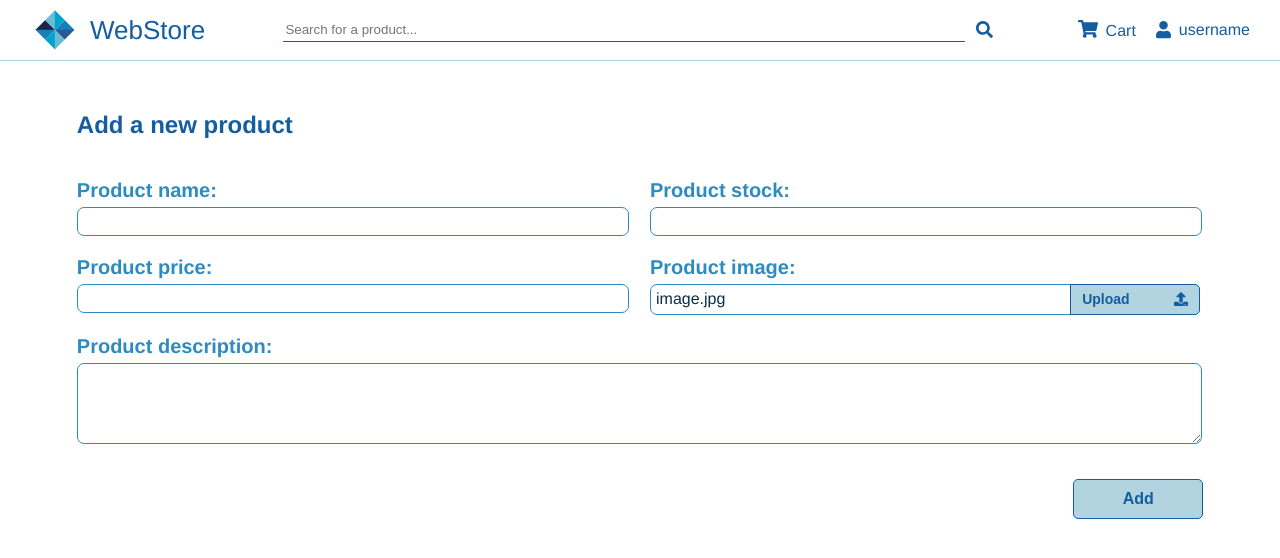
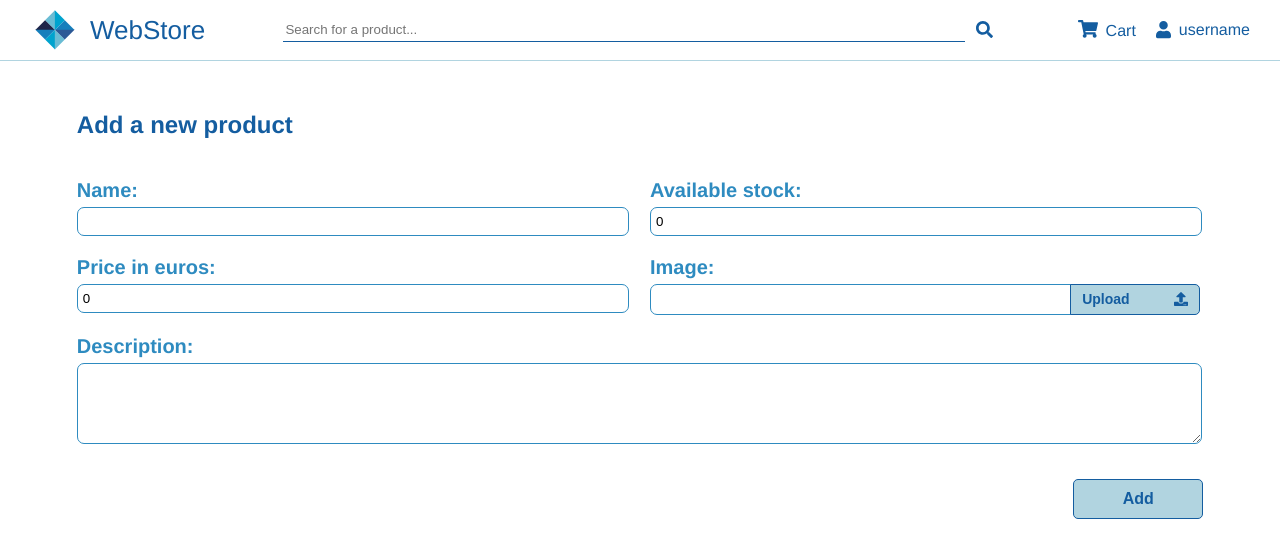
Before and after one commit to dacto10/WebStore, a React (Create React App) app: page /handler in a window 1280 px wide. Shown: the top 558 px of the page. Built offline with nearby package versions, Linux system fonts and the light colour scheme.

Commit message:
feat: Logica product handler

```diff
--- a/src/utils/types.ts
+++ b/src/utils/types.ts
@@ -6,6 +6,7 @@ export interface IProduct {
     price: number;
     stock: number;
     likes: number;
-    image: File | string;
+    imageUrl?: string;
     description?: string;
+    image?: File;
 }
--- a/src/views/app/Cart.tsx
+++ b/src/views/app/Cart.tsx
@@ -11,7 +11,7 @@ const Cart: React.FC =  () => {
         stock: 152,
         likes: 314,
         price: 799,
-        image: `https://static.acer.com/up/Resource/Acer/Laptops/Swift_1/Image/20200707/Acer-Swift-1_SF114-33_Gold_modelmain.png`
+        imageUrl: `https://static.acer.com/up/Resource/Acer/Laptops/Swift_1/Image/20200707/Acer-Swift-1_SF114-33_Gold_modelmain.png`
     },
     {
         id: "14",
@@ -21,7 +21,7 @@ const Cart: React.FC =  () => {
         stock: 2,
         likes: 3,
         price: 1999,
-        image: `https://static.wixstatic.com/media/e100fb_cc278b0d21ce46c1a0405c8d266f034b~mv2_d_1200_1500_s_2.jpg/v1/fill/w_498,h_498,al_c,q_85,usm_0.66_1.00_0.01/e100fb_cc278b0d21ce46c1a0405c8d266f034b~mv2_d_1200_1500_s_2.jpg`
+        imageUrl: `https://static.wixstatic.com/media/e100fb_cc278b0d21ce46c1a0405c8d266f034b~mv2_d_1200_1500_s_2.jpg/v1/fill/w_498,h_498,al_c,q_85,usm_0.66_1.00_0.01/e100fb_cc278b0d21ce46c1a0405c8d266f034b~mv2_d_1200_1500_s_2.jpg`
     }];
 
     const [currentProducts, setCurrentProducts] = useState<IProduct[]>(products);
--- a/src/views/app/Home.tsx
+++ b/src/views/app/Home.tsx
@@ -13,7 +13,7 @@ const Home: React.FC = () => {
         stock: 152,
         likes: 314,
         price: 799,
-        image: `https://static.acer.com/up/Resource/Acer/Laptops/Swift_1/Image/20200707/Acer-Swift-1_SF114-33_Gold_modelmain.png`
+        imageUrl: `https://static.acer.com/up/Resource/Acer/Laptops/Swift_1/Image/20200707/Acer-Swift-1_SF114-33_Gold_modelmain.png`
     },
     {
         id: "14",
@@ -23,7 +23,7 @@ const Home: React.FC = () => {
         stock: 2,
         likes: 3,
         price: 1999,
-        image: `https://static.wixstatic.com/media/e100fb_cc278b0d21ce46c1a0405c8d266f034b~mv2_d_1200_1500_s_2.jpg/v1/fill/w_498,h_498,al_c,q_85,usm_0.66_1.00_0.01/e100fb_cc278b0d21ce46c1a0405c8d266f034b~mv2_d_1200_1500_s_2.jpg`
+        imageUrl: `https://static.wixstatic.com/media/e100fb_cc278b0d21ce46c1a0405c8d266f034b~mv2_d_1200_1500_s_2.jpg/v1/fill/w_498,h_498,al_c,q_85,usm_0.66_1.00_0.01/e100fb_cc278b0d21ce46c1a0405c8d266f034b~mv2_d_1200_1500_s_2.jpg`
     }];
 
     const categories = [
--- a/src/views/app/Liked.tsx
+++ b/src/views/app/Liked.tsx
@@ -9,7 +9,7 @@ const Liked: React.FC = () => {
         stock: 152,
         likes: 314,
         price: 799,
-        image: `https://static.acer.com/up/Resource/Acer/Laptops/Swift_1/Image/20200707/Acer-Swift-1_SF114-33_Gold_modelmain.png`
+        imageUrl: `https://static.acer.com/up/Resource/Acer/Laptops/Swift_1/Image/20200707/Acer-Swift-1_SF114-33_Gold_modelmain.png`
     },
     {
         id: "14",
@@ -19,7 +19,7 @@ const Liked: React.FC = () => {
         stock: 2,
         likes: 3,
         price: 1999,
-        image: `https://static.wixstatic.com/media/e100fb_cc278b0d21ce46c1a0405c8d266f034b~mv2_d_1200_1500_s_2.jpg/v1/fill/w_498,h_498,al_c,q_85,usm_0.66_1.00_0.01/e100fb_cc278b0d21ce46c1a0405c8d266f034b~mv2_d_1200_1500_s_2.jpg`
+        imageUrl: `https://static.wixstatic.com/media/e100fb_cc278b0d21ce46c1a0405c8d266f034b~mv2_d_1200_1500_s_2.jpg/v1/fill/w_498,h_498,al_c,q_85,usm_0.66_1.00_0.01/e100fb_cc278b0d21ce46c1a0405c8d266f034b~mv2_d_1200_1500_s_2.jpg`
     }];
 
     return (
--- a/src/views/app/Orders.tsx
+++ b/src/views/app/Orders.tsx
@@ -11,7 +11,7 @@ const Orders: React.FC = () => {
         stock: 152,
         likes: 314,
         price: 799,
-        image: `https://static.acer.com/up/Resource/Acer/Laptops/Swift_1/Image/20200707/Acer-Swift-1_SF114-33_Gold_modelmain.png`
+        imageUrl: `https://static.acer.com/up/Resource/Acer/Laptops/Swift_1/Image/20200707/Acer-Swift-1_SF114-33_Gold_modelmain.png`
     },
     {
         id: "14",
@@ -21,7 +21,7 @@ const Orders: React.FC = () => {
         stock: 2,
         likes: 3,
         price: 1999,
-        image: `https://static.wixstatic.com/media/e100fb_cc278b0d21ce46c1a0405c8d266f034b~mv2_d_1200_1500_s_2.jpg/v1/fill/w_498,h_498,al_c,q_85,usm_0.66_1.00_0.01/e100fb_cc278b0d21ce46c1a0405c8d266f034b~mv2_d_1200_1500_s_2.jpg`
+        imageUrl: `https://static.wixstatic.com/media/e100fb_cc278b0d21ce46c1a0405c8d266f034b~mv2_d_1200_1500_s_2.jpg/v1/fill/w_498,h_498,al_c,q_85,usm_0.66_1.00_0.01/e100fb_cc278b0d21ce46c1a0405c8d266f034b~mv2_d_1200_1500_s_2.jpg`
     }];
 
     const [currentProducts, setCurrentProducts] = useState<IProduct[]>(products);
--- a/src/views/app/Product.tsx
+++ b/src/views/app/Product.tsx
@@ -12,7 +12,7 @@ const Product: React.FC = () => {
         stock: 152,
         likes: 314,
         price: 799,
-        image: `https://static.acer.com/up/Resource/Acer/Laptops/Swift_1/Image/20200707/Acer-Swift-1_SF114-33_Gold_modelmain.png`
+        imageUrl: `https://static.acer.com/up/Resource/Acer/Laptops/Swift_1/Image/20200707/Acer-Swift-1_SF114-33_Gold_modelmain.png`
     },
     {
         id: "14",
@@ -22,7 +22,7 @@ const Product: React.FC = () => {
         stock: 2,
         likes: 3,
         price: 1999,
-        image: `https://static.wixstatic.com/media/e100fb_cc278b0d21ce46c1a0405c8d266f034b~mv2_d_1200_1500_s_2.jpg/v1/fill/w_498,h_498,al_c,q_85,usm_0.66_1.00_0.01/e100fb_cc278b0d21ce46c1a0405c8d266f034b~mv2_d_1200_1500_s_2.jpg`
+        imageUrl: `https://static.wixstatic.com/media/e100fb_cc278b0d21ce46c1a0405c8d266f034b~mv2_d_1200_1500_s_2.jpg/v1/fill/w_498,h_498,al_c,q_85,usm_0.66_1.00_0.01/e100fb_cc278b0d21ce46c1a0405c8d266f034b~mv2_d_1200_1500_s_2.jpg`
     }];
 
     return (
--- a/src/views/app/ProductHandler.tsx
+++ b/src/views/app/ProductHandler.tsx
@@ -1,15 +1,36 @@
 import { FontAwesomeIcon } from "@fortawesome/react-fontawesome";
-import { useState } from "react";
+import React, { useState } from "react";
 import { useLocation } from "react-router-dom";
 import { IProduct } from "../../utils/types";
 
 const ProductHandler: React.FC = () => {
     const location = useLocation();
-    const [title, setTitle] = useState<string>(new URLSearchParams(location.search).get("p") ? "Edit your product fields" : "Add a new product");
-    const [product, setProduct] = useState<IProduct>();
+    const emptyProduct: IProduct = {
+        id: "",
+        category: "",
+        name: "",
+        seller: "",
+        price: 0,
+        stock: 0,
+        likes: 0,
+        imageUrl: "",
+        description: "",
+        image: undefined
+    }
+    const productId = new URLSearchParams(location.search).get("p");
+    const [title, setTitle] = useState<string>(productId ? "Edit your product fields" : "Add a new product");
+    const [buttonLabel, setButtonLabel] = useState<string>(productId ? "Save" : "Add")
+    const [product, setProduct] = useState<IProduct>(emptyProduct);
 
     const uploadImage = () => {
         document.getElementById("img-input")?.click();
+    }
+
+    const handleChange = (event: React.ChangeEvent<HTMLInputElement | HTMLTextAreaElement>) => {
+        setProduct(product => ({
+            ...product,
+            [event.target.id]: event.target.value
+        }))
     }
 
     return (
@@ -19,32 +40,33 @@ const ProductHandler: React.FC = () => {
             </div>
             <div className="default__body">
                 <div className="field">
-                    <p>Product name: </p>
-                    <input type="text" />
+                    <p>Name: </p>
+                    <input type="text" id="name" value={product.name} onChange={e => handleChange(e)}/>
                 </div>
                 <div className="field">
-                    <p>Product stock: </p>
-                    <input type="number" />
+                    <p>Available stock: </p>
+                    <input type="number" id="stock" value={product.stock} onChange={e => handleChange(e)}/>
                 </div>
                 <div className="field">
-                    <p>Product price: </p>
-                    <input type="number" />
+                    <p>Price in euros: </p>
+                    <input type="number" id="price" value={product.price} onChange={e => handleChange(e)}/>
                 </div>
                 <div className="field">
-                    <p>Product image: </p>
+                    <p>Image: </p>
                     <div className="field__file">
-                        <span>image.jpg</span>
-                        <input id="img-input" type="file" />
+                        <span></span>
+                        {/* TODO */}
+                        <input id="img-input" type="file"/>
                         <button className="btn btn--primary" onClick={uploadImage}>Upload <FontAwesomeIcon icon={['fas', 'upload']}/></button>
                     </div>
                 </div>
                 <div className="field description">
-                    <p>Product description: </p>
-                    <textarea/>
+                    <p>Description: </p>
+                    <textarea id="description" value={product.description} onChange={e => handleChange(e)}/>
                 </div>
             </div>
             <div className="default__buttons">
-                <button className="btn btn--primary">Add</button>
+                <button className="btn btn--primary">{buttonLabel}</button>
             </div>
         </div>
     )
--- a/src/views/app/SellingProducts.tsx
+++ b/src/views/app/SellingProducts.tsx
@@ -12,7 +12,7 @@ const SellingProducts: React.FC = () => {
         stock: 152,
         likes: 314,
         price: 799,
-        image: `https://static.acer.com/up/Resource/Acer/Laptops/Swift_1/Image/20200707/Acer-Swift-1_SF114-33_Gold_modelmain.png`
+        imageUrl: `https://static.acer.com/up/Resource/Acer/Laptops/Swift_1/Image/20200707/Acer-Swift-1_SF114-33_Gold_modelmain.png`
     },
     {
         id: "14",
@@ -22,14 +22,14 @@ const SellingProducts: React.FC = () => {
         stock: 2,
         likes: 3,
         price: 1999,
-        image: `https://static.wixstatic.com/media/e100fb_cc278b0d21ce46c1a0405c8d266f034b~mv2_d_1200_1500_s_2.jpg/v1/fill/w_498,h_498,al_c,q_85,usm_0.66_1.00_0.01/e100fb_cc278b0d21ce46c1a0405c8d266f034b~mv2_d_1200_1500_s_2.jpg`
+        imageUrl: `https://static.wixstatic.com/media/e100fb_cc278b0d21ce46c1a0405c8d266f034b~mv2_d_1200_1500_s_2.jpg/v1/fill/w_498,h_498,al_c,q_85,usm_0.66_1.00_0.01/e100fb_cc278b0d21ce46c1a0405c8d266f034b~mv2_d_1200_1500_s_2.jpg`
     }];
 
     const [currentProducts, setCurrentProducts] = useState<IProduct[]>(products);
     const navigate = useNavigate();
 
     const handleProductEdition = (index: number) => {
-        navigate('/handler');
+        navigate(`/handler?p=${currentProducts[index].id}` );
     }
 
     return (
```
Also changed, not shown: src/components/ProductCard.tsx (+5 -6 lines).
